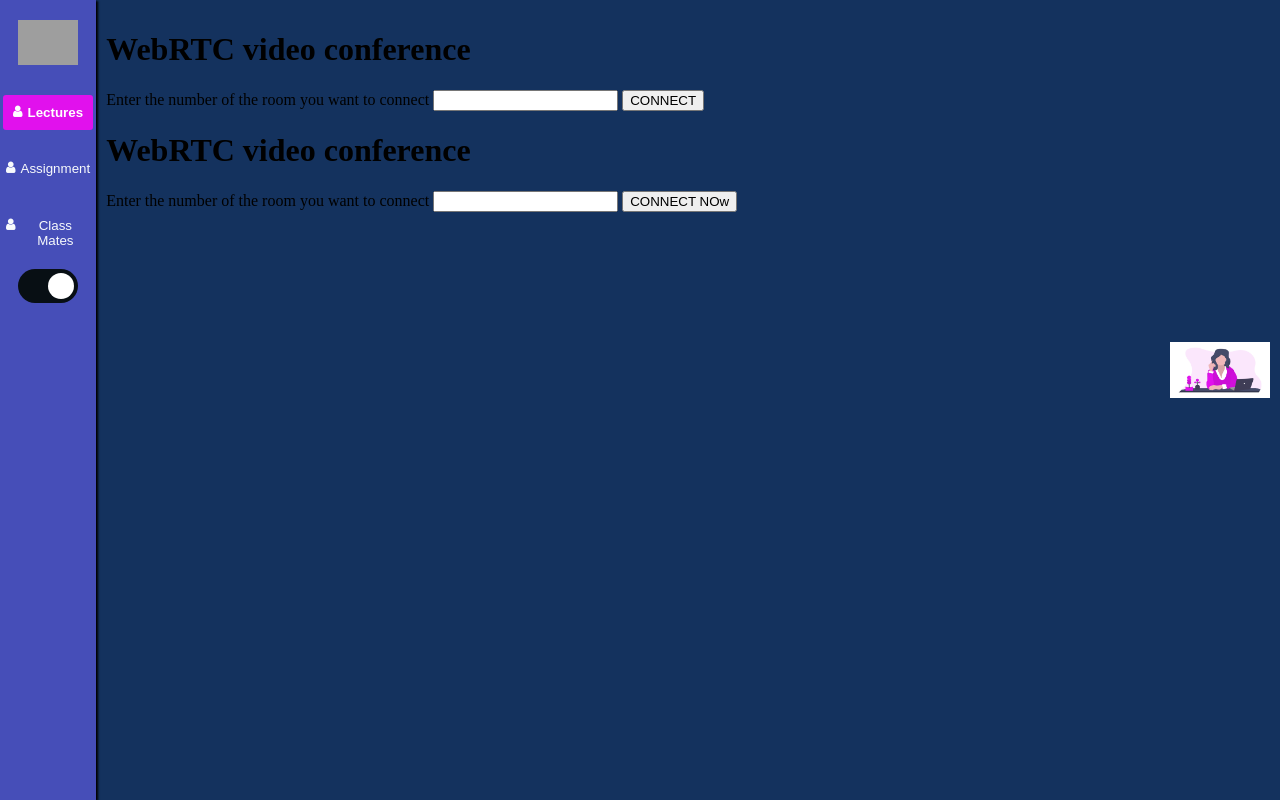
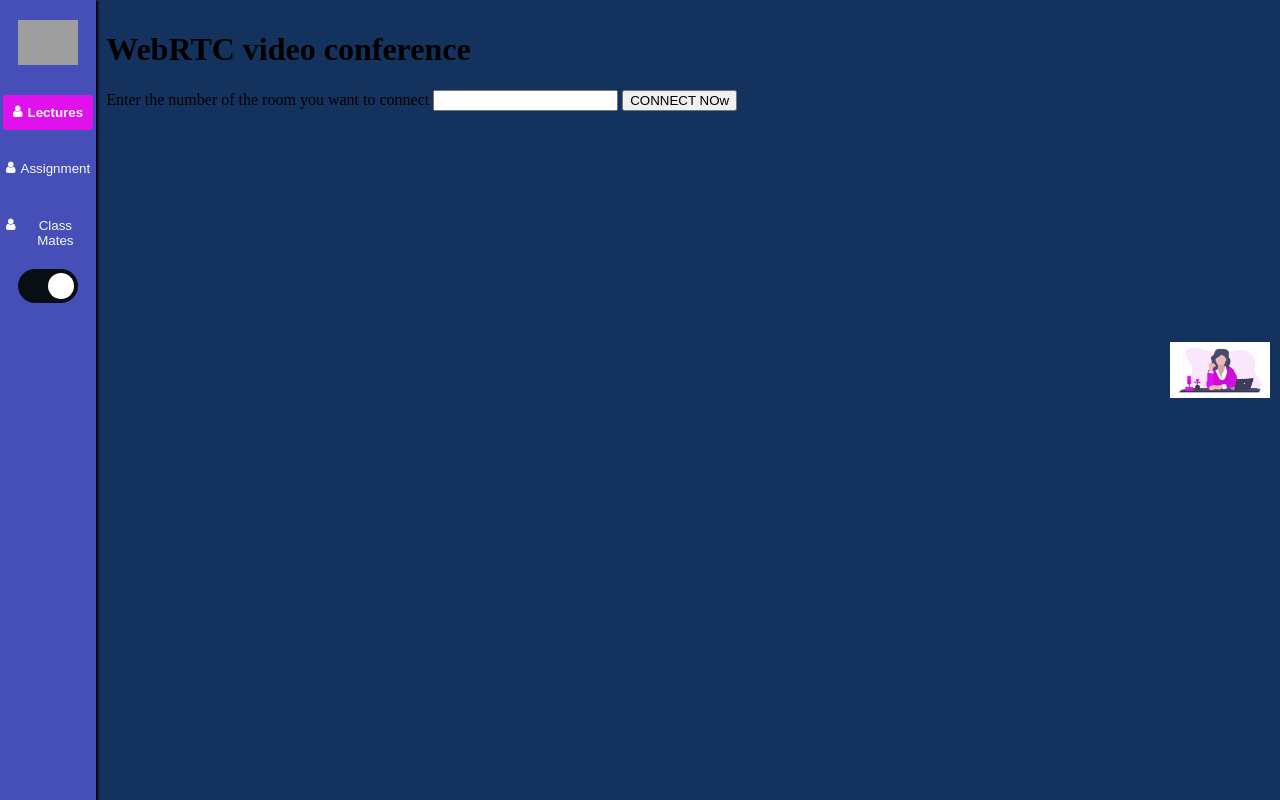
Before and after one commit to RushDesaiItR/webinar, a website: page public/index.html in a window 1280 px wide. Drawn offline with nearby package versions, Linux system fonts and the light colour scheme; no server answers; grey boxes are pictures that could not be loaded.

Commit message:
ui change

```diff
--- a/public/index.html
+++ b/public/index.html
@@ -346,12 +346,7 @@
            -->
           <div class="lectures-row">
             <div class="lectures">
-              <div id="room-selection-container" class="centered">
-                <h1>WebRTC video conference</h1>
-                <label>Enter the number of the room you want to connect</label>
-                <input id="room-input" type="text" />
-                <button id="connect-button">CONNECT</button>
-              </div>
+
 
 
 
```
